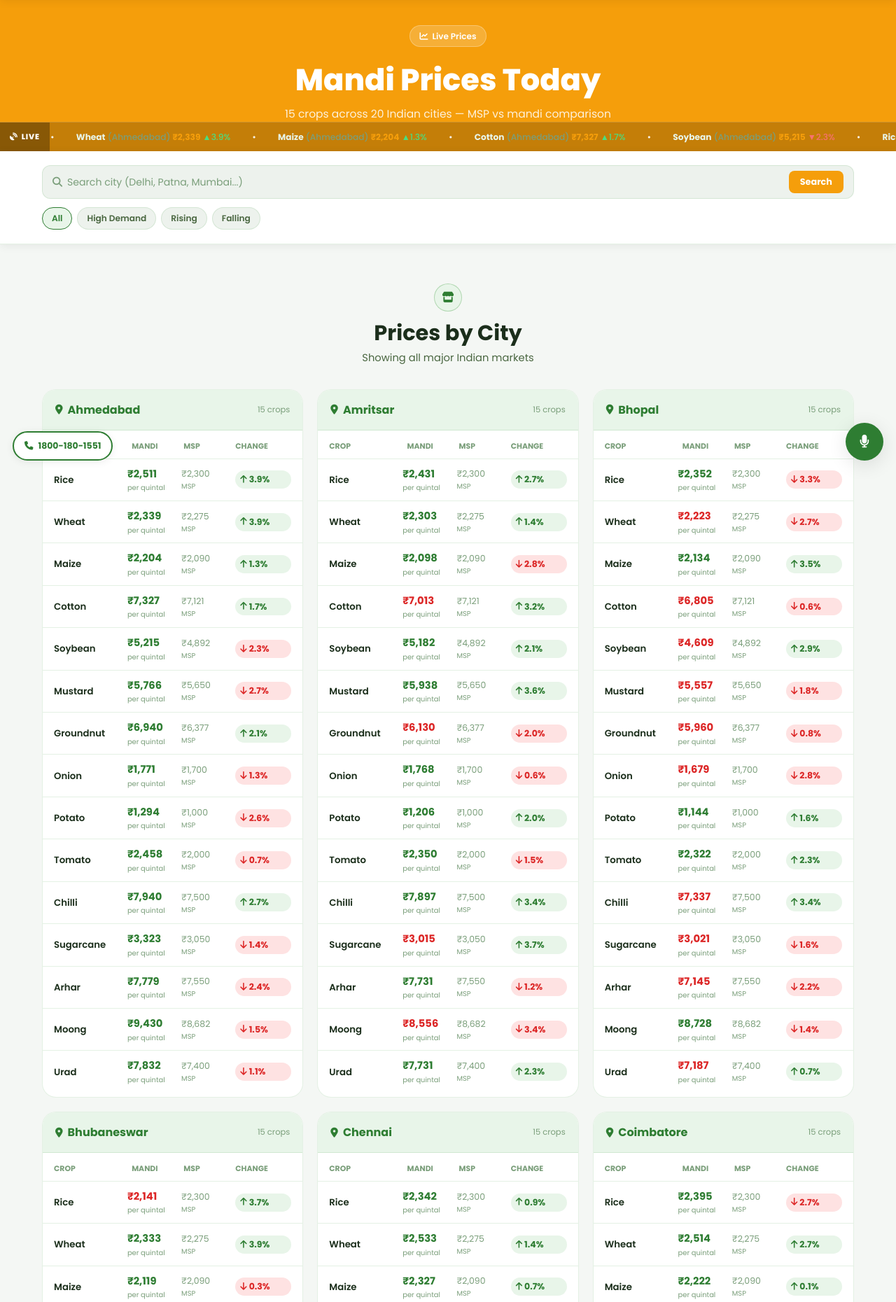
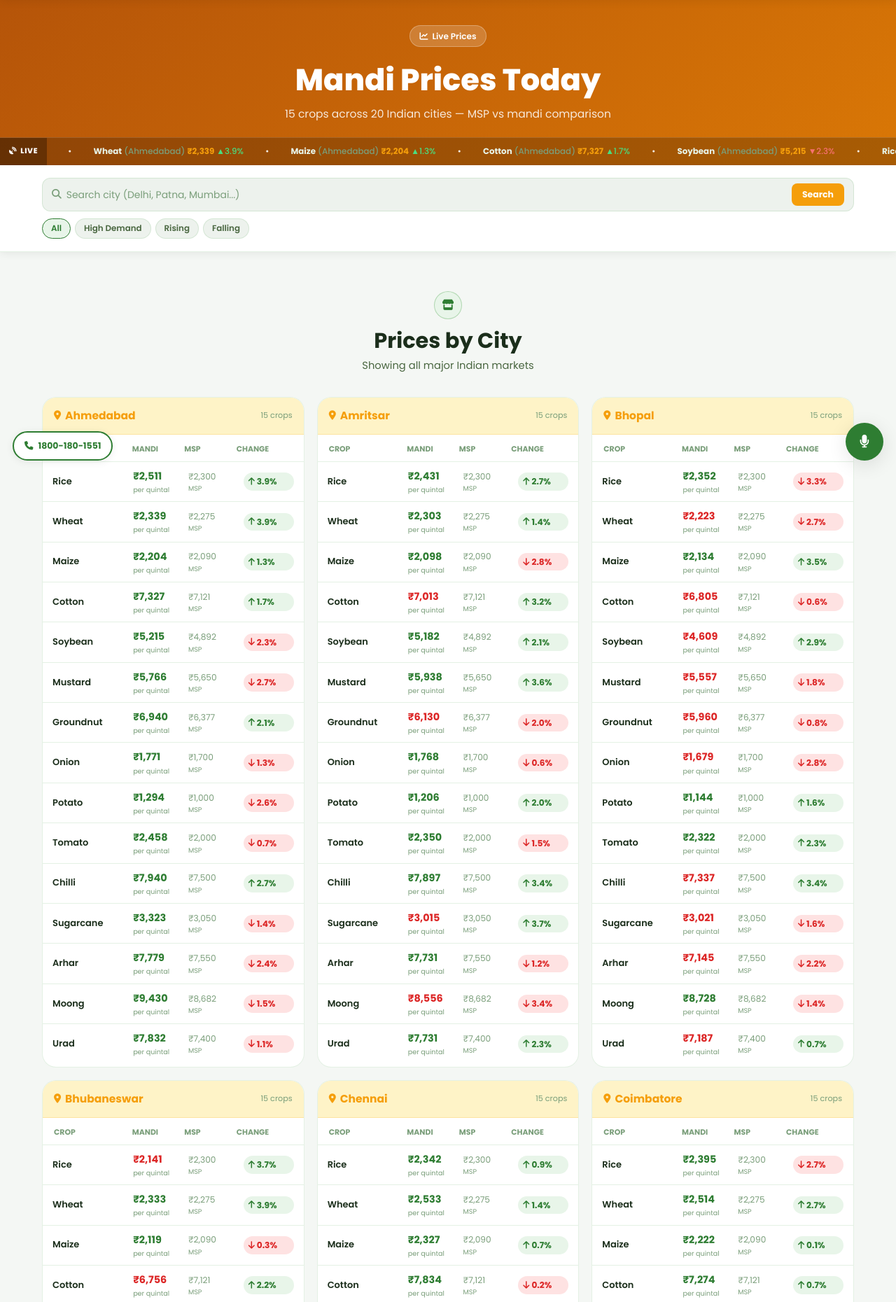
Before and after one commit to puspendugorai-coder/SmartAgro, a Flask app: page /market in a window 1280 px wide. Shown: the part 62-1922 px from the top of the page at 70% size. Run offline with Flask 3, Linux system fonts and the light colour scheme.

Commit message:
Update market.css

```diff
--- a/static/css/market.css
+++ b/static/css/market.css
@@ -1,74 +1,144 @@
-.market-hero { background:var(--amber); }
-.market-hero .page-hero { background:var(--amber); }
-.market-hero h1 { color:#fff; }
-.price-ticker { position:absolute; bottom:0; left:0; right:0; height:42px; background:rgba(0,0,0,0.2); border-top:1px solid rgba(255,255,255,0.15); display:flex; align-items:center; overflow:hidden; z-index:2; }
-.ticker-label { padding:0 14px; background:rgba(0,0,0,0.3); color:#fff; font-weight:800; font-size:0.68rem; height:100%; display:flex; align-items:center; gap:5px; flex-shrink:0; letter-spacing:0.8px; }
+.market-hero { background:linear-gradient(135deg,#b45309,#d97706); padding-bottom:60px; }
+.page-hero.market-hero h1 { color:#fff; }
+.price-ticker {
+  position:absolute; bottom:0; left:0; right:0; height:40px;
+  background:rgba(0,0,0,0.22); border-top:1px solid rgba(255,255,255,0.14);
+  display:flex; align-items:center; overflow:hidden; z-index:2;
+}
+.ticker-label {
+  padding:0 13px; background:rgba(0,0,0,0.3); color:#fff;
+  font-weight:800; font-size:0.66rem; height:100%;
+  display:flex; align-items:center; gap:5px;
+  flex-shrink:0; letter-spacing:0.7px;
+}
 .ticker-track { flex:1; overflow:hidden; height:100%; display:flex; align-items:center; }
-.ticker-content { white-space:nowrap; font-size:0.76rem; color:rgba(255,255,255,0.9); font-weight:500; animation:tickerScroll 120s linear infinite; padding-left:100%; }
+.ticker-content {
+  white-space:nowrap; font-size:0.74rem; color:rgba(255,255,255,0.88);
+  font-weight:500; animation:tickerScroll 120s linear infinite; padding-left:100%;
+}
 @keyframes tickerScroll { from{transform:translateX(0)} to{transform:translateX(-50%)} }
 
-.search-bar-section { background:var(--card); border-bottom:1px solid var(--border); padding:20px 0; position:sticky; top:var(--nav-h); z-index:100; box-shadow:var(--shadow); }
-.search-filter-bar { display:flex; flex-direction:column; gap:12px; }
-.search-box { display:flex; align-items:center; gap:7px; background:var(--bg-2); border:1.5px solid var(--border); border-radius:var(--radius); padding:7px 14px; transition:var(--trans); }
+.search-bar-section {
+  background:var(--card); border-bottom:1px solid var(--border);
+  padding:18px 0; position:sticky; top:var(--nav-h); z-index:100; box-shadow:var(--shadow);
+}
+.search-filter-bar { display:flex; flex-direction:column; gap:10px; }
+.search-box {
+  display:flex; align-items:center; gap:7px;
+  background:var(--bg-2); border:1.5px solid var(--border);
+  border-radius:var(--radius); padding:7px 13px; transition:var(--trans);
+}
 .search-box:focus-within { border-color:var(--amber); }
-.search-box i { color:var(--text-3); font-size:0.88rem; }
-.search-box input { flex:1; background:none; border:none; outline:none; color:var(--text); font-size:0.88rem; font-family:inherit; }
+.search-box i { color:var(--text-3); font-size:0.86rem; }
+.search-box input { flex:1; background:none; border:none; outline:none; color:var(--text); font-size:0.87rem; font-family:inherit; }
 .search-box input::placeholder { color:var(--text-3); }
-.search-btn { padding:7px 16px; background:var(--amber); color:#fff; font-weight:700; font-size:0.8rem; border-radius:var(--radius-sm); transition:var(--trans); border:none; cursor:pointer; }
+.search-btn {
+  padding:7px 15px; background:var(--amber); color:#fff;
+  font-weight:700; font-size:0.78rem; border-radius:var(--radius-sm);
+  transition:var(--trans); border:none; cursor:pointer;
+}
 .search-btn:hover { opacity:0.9; }
-.clear-btn { width:26px; height:26px; border-radius:50%; background:var(--bg-3); border:1px solid var(--border); color:var(--text-3); display:flex; align-items:center; justify-content:center; font-size:0.72rem; transition:var(--trans); cursor:pointer; }
+.clear-btn {
+  width:25px; height:25px; border-radius:50%;
+  background:var(--bg-3); border:1px solid var(--border);
+  color:var(--text-3); display:flex; align-items:center; justify-content:center;
+  font-size:0.7rem; transition:var(--trans); cursor:pointer;
+}
 .clear-btn:hover { background:var(--red); color:#fff; border-color:transparent; }
-.filter-chips { display:flex; gap:7px; flex-wrap:wrap; }
-.chip { padding:6px 13px; border-radius:50px; font-size:0.76rem; font-weight:600; border:1.5px solid var(--border); color:var(--text-2); background:var(--bg-2); cursor:pointer; transition:var(--trans); }
+.filter-chips { display:flex; gap:6px; flex-wrap:wrap; }
+.chip {
+  padding:5px 12px; border-radius:50px; font-size:0.74rem; font-weight:600;
+  border:1.5px solid var(--border); color:var(--text-2); background:var(--bg-2);
+  cursor:pointer; transition:var(--trans);
+}
 .chip:hover,.chip.active { background:var(--green-light); border-color:var(--green); color:var(--green); }
-.chip-high:hover,.chip-high.active { background:var(--amber-light); border-color:var(--amber); color:var(--amber); }
+.chip-high:hover,.chip-high.active     { background:var(--amber-light); border-color:var(--amber); color:var(--amber); }
 .chip-rising:hover,.chip-rising.active { background:var(--green-light); border-color:var(--green); color:var(--green); }
 .chip-falling:hover,.chip-falling.active { background:var(--red-light); border-color:var(--red); color:var(--red); }
 
-.market-loading { text-align:center; padding:70px 0; }
+.market-loading { text-align:center; padding:65px 0; }
 .market-loading p { color:var(--text-2); margin-top:7px; }
-.market-cities-grid { display:grid; grid-template-columns:repeat(auto-fill,minmax(min(360px,100%),1fr)); gap:20px; }
-.city-card { background:var(--card); border:1.5px solid var(--border); border-radius:var(--radius-lg); overflow:hidden; transition:var(--trans); animation:fadeInUp 0.4s ease both; }
+.market-cities-grid { display:grid; grid-template-columns:repeat(auto-fill,minmax(min(350px,100%),1fr)); gap:18px; }
+.city-card {
+  background:var(--card); border:1.5px solid var(--border);
+  border-radius:var(--radius-lg); overflow:hidden;
+  transition:var(--trans); animation:fadeInUp 0.4s ease both;
+}
 .city-card:hover { border-color:var(--border-2); box-shadow:var(--shadow); }
-.city-card-header { display:flex; align-items:center; justify-content:space-between; padding:16px 18px; background:var(--green-light); border-bottom:1px solid var(--border); }
-.city-name { display:flex; align-items:center; gap:7px; font-size:1rem; font-weight:700; color:var(--green); }
-.city-name i { font-size:0.88rem; }
-.city-count { font-size:0.72rem; color:var(--text-3); }
-.crop-rows { padding:6px 0; }
-.crop-row { display:grid; grid-template-columns:1.4fr 1fr 1fr 80px; align-items:center; padding:10px 16px; border-bottom:1px solid var(--border); transition:var(--trans); gap:8px; }
+.city-card-header {
+  display:flex; align-items:center; justify-content:space-between;
+  padding:14px 16px; background:var(--amber-light); border-bottom:1px solid rgba(245,158,11,0.2);
+}
+.city-name { display:flex; align-items:center; gap:6px; font-size:0.97rem; font-weight:700; color:var(--amber); }
+.city-name i { font-size:0.84rem; }
+.city-count { font-size:0.7rem; color:var(--text-3); }
+
+.crop-rows { padding:4px 0; }
+.crop-row-header {
+  display:grid; grid-template-columns:1.5fr 1fr 1fr 72px;
+  padding:7px 14px; font-size:0.64rem; color:var(--text-3);
+  font-weight:700; text-transform:uppercase; letter-spacing:0.4px;
+  border-bottom:1px solid var(--border);
+}
+.crop-row {
+  display:grid; grid-template-columns:1.5fr 1fr 1fr 72px;
+  align-items:center; padding:9px 14px;
+  border-bottom:1px solid var(--border); transition:var(--trans); gap:6px;
+}
 .crop-row:last-child { border-bottom:none; }
 .crop-row:hover { background:var(--bg-2); }
-.cr-name { font-size:0.83rem; font-weight:600; color:var(--text); }
-.cr-price { font-size:0.92rem; font-weight:700; color:var(--text); }
-.cr-unit  { font-size:0.62rem; color:var(--text-3); display:block; }
-.cr-msp   { font-size:0.78rem; color:var(--text-3); }
-.cr-change { display:flex; align-items:center; gap:3px; font-size:0.78rem; font-weight:700; padding:3px 7px; border-radius:50px; }
+.cr-name  { font-size:0.81rem; font-weight:600; color:var(--text); }
+.cr-price { font-size:0.9rem; font-weight:700; color:var(--text); }
+.cr-unit  { font-size:0.6rem; color:var(--text-3); display:block; }
+.cr-msp   { font-size:0.76rem; color:var(--text-3); }
+.cr-change {
+  display:flex; align-items:center; gap:3px;
+  font-size:0.76rem; font-weight:700;
+  padding:3px 7px; border-radius:50px;
+}
 .cr-change.up   { color:var(--green); background:var(--green-light); }
 .cr-change.down { color:var(--red);   background:var(--red-light); }
 
-.no-results { text-align:center; padding:70px 0; color:var(--text-3); }
-.no-results i { font-size:2.8rem; margin-bottom:14px; }
-.no-results h3 { font-size:1.1rem; font-weight:700; color:var(--text-2); margin-bottom:7px; }
-.no-results p  { font-size:0.875rem; margin-bottom:20px; }
+.no-results { text-align:center; padding:65px 0; color:var(--text-3); }
+.no-results i  { font-size:2.6rem; margin-bottom:13px; }
+.no-results h3 { font-size:1.05rem; font-weight:700; color:var(--text-2); margin-bottom:6px; }
+.no-results p  { font-size:0.85rem; margin-bottom:18px; }
 
 .chart-section { background:var(--bg-2); }
 .chart-wrapper { background:var(--card); border:1px solid var(--border); border-radius:var(--radius-lg); overflow:hidden; }
-.chart-controls { display:flex; justify-content:space-between; align-items:center; padding:14px 18px; border-bottom:1px solid var(--border); flex-wrap:wrap; gap:10px; }
-.chart-tabs { display:flex; gap:4px; }
-.chart-tab { padding:6px 13px; border-radius:var(--radius-sm); font-size:0.8rem; font-weight:600; color:var(--text-2); background:var(--bg-2); border:1px solid var(--border); transition:var(--trans); cursor:pointer; }
+.chart-controls {
+  display:flex; justify-content:space-between; align-items:center;
+  padding:12px 16px; border-bottom:1px solid var(--border); flex-wrap:wrap; gap:9px;
+}
+.chart-tabs { display:flex; gap:3px; }
+.chart-tab {
+  padding:6px 12px; border-radius:var(--radius-sm); font-size:0.78rem;
+  font-weight:600; color:var(--text-2); background:var(--bg-2);
+  border:1px solid var(--border); transition:var(--trans); cursor:pointer;
+}
 .chart-tab:hover,.chart-tab.active { background:var(--green-light); border-color:var(--green); color:var(--green); }
-.chart-city-select select { padding:6px 11px; background:var(--bg-2); border:1px solid var(--border-2); border-radius:var(--radius-sm); color:var(--text); font-size:0.8rem; font-family:inherit; outline:none; cursor:pointer; }
-.chart-canvas-wrap { padding:20px; height:340px; position:relative; }
+.chart-city-select select {
+  padding:6px 10px; background:var(--bg-2); border:1px solid var(--border-2);
+  border-radius:var(--radius-sm); color:var(--text); font-size:0.78rem;
+  font-family:inherit; outline:none; cursor:pointer;
+}
+.chart-canvas-wrap { padding:18px; height:320px; position:relative; }
 
 .table-wrapper { overflow-x:auto; border-radius:var(--radius); border:1px solid var(--border); }
-.price-table { width:100%; border-collapse:collapse; font-size:0.8rem; min-width:860px; }
-.price-table th { padding:11px 14px; background:var(--green-light); color:var(--green); font-weight:700; text-align:right; border-bottom:1px solid var(--border); white-space:nowrap; font-size:0.76rem; }
+.price-table { width:100%; border-collapse:collapse; font-size:0.78rem; min-width:820px; }
+.price-table th {
+  padding:10px 13px; background:var(--amber-light); color:var(--amber);
+  font-weight:700; text-align:right; border-bottom:1px solid var(--border);
+  white-space:nowrap; font-size:0.74rem;
+}
 .price-table th:first-child { text-align:left; }
-.price-table td { padding:10px 14px; border-bottom:1px solid var(--border); text-align:right; color:var(--text); font-weight:500; }
+.price-table td {
+  padding:9px 13px; border-bottom:1px solid var(--border);
+  text-align:right; color:var(--text); font-weight:500;
+}
 .price-table td:first-child { text-align:left; font-weight:700; }
 .price-table tr:last-child td { border-bottom:none; }
 .price-table tr:hover td { background:var(--bg-2); }
 .price-table td.not-available { color:var(--text-3); }
 
-@media (max-width:768px) { .market-cities-grid { grid-template-columns:1fr; } .crop-row { grid-template-columns:1fr 1fr; gap:6px; } .cr-msp,.cr-change { display:none; } }
-@media (max-width:600px) { .chart-canvas-wrap { padding:10px; height:260px; } }
+@media (max-width:768px) { .market-cities-grid { grid-template-columns:1fr; } .c
```
